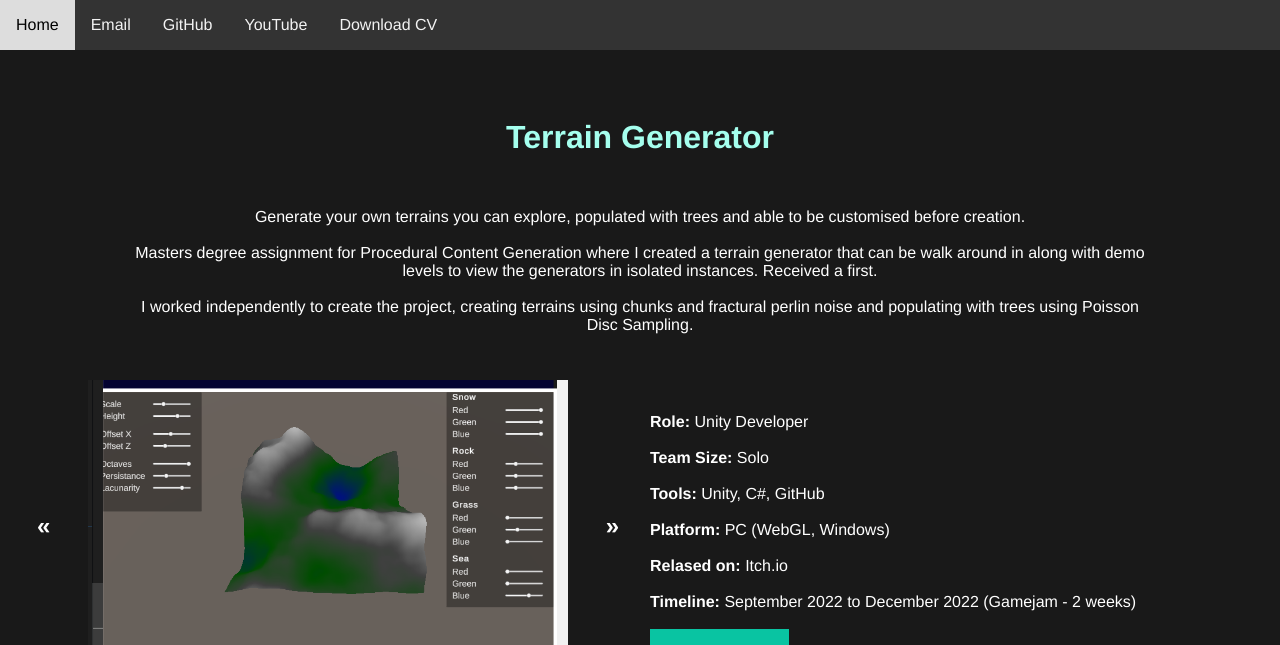
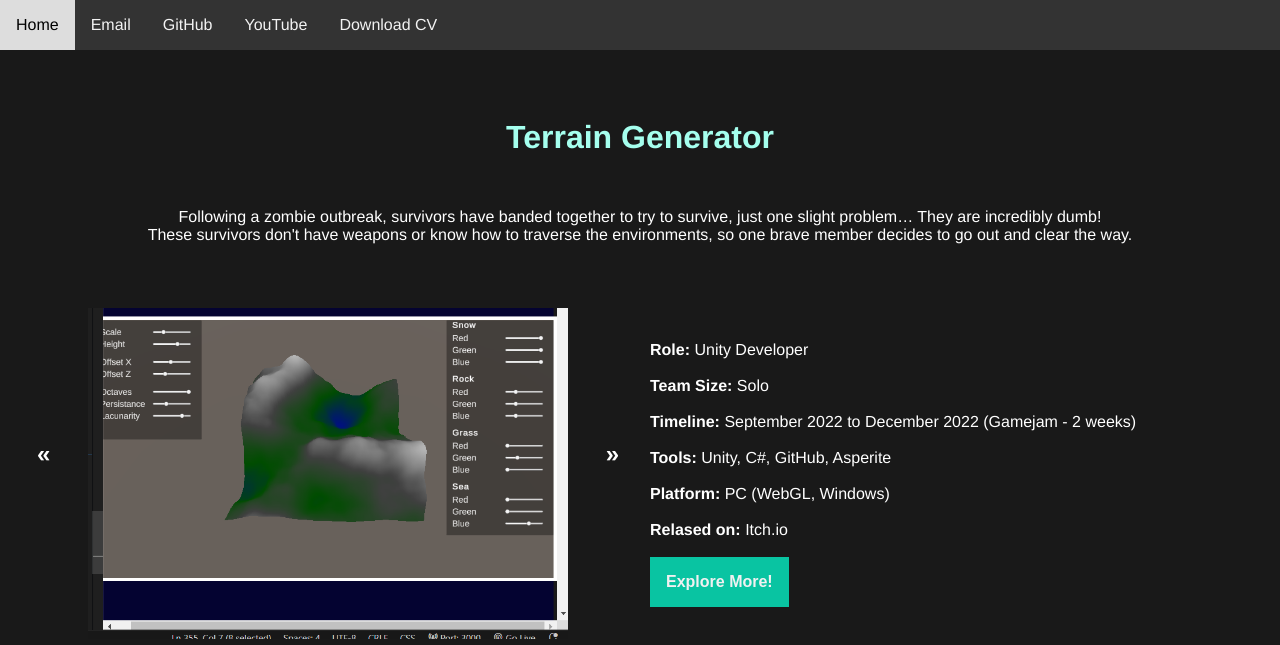
Before and after one commit to KaneAdams-Dev/KaneAdams-Dev.github.io, a Jekyll site: the page built from Projects/ZombeezSurvivorHorde.html, in a window 1280 px wide and 900 px high, cut to the strip 0-645 px from the top of the window. Built offline with Jekyll 4.4.1, drawn with Linux system fonts in a browser that asks for light colours; Markdown is read by kramdown in place of the engine named in the settings.

Commit message:
Survivor Horde
Started adding summary for Survivor Horde

```diff
--- a/Projects/TerrainGeneration.html
+++ b/Projects/TerrainGeneration.html
@@ -89,9 +89,11 @@
                     <br><br>
                     <b>Team Size: </b> Solo
                     <br><br>
+                    <b>Timeline: </b> September 2022 to December 2022
+                    <br><br>
                     <b>Tools: </b> Unity, C#, GitHub
                     <br><br>
-                    <b>Timeline: </b> September 2022 to December 2022
+                    <b>Platforms: </b> Windows, WebGL (Perlin Noise and Poisson Disc demos)
                     <br><br>
 
                     <div class="dropdown">
--- a/Projects/ZombeezSurvivorHorde.html
+++ b/Projects/ZombeezSurvivorHorde.html
@@ -24,14 +24,13 @@
         <div id="synopse">
             <h1>Terrain Generator</h1>
             <p>
-                Generate your own terrains you can explore, populated with trees and able to be customised before creation.
+                Following a zombie outbreak, survivors have banded together to try to survive, just one slight problem… They are incredibly dumb!
+                <br>
+                These survivors don't have weapons or know how to traverse the environments, so one brave member decides to go out and clear the way.
 
                 <br><br>
 
-                Masters degree assignment for Procedural Content Generation where I created a terrain generator that can be walk around in along with demo levels to view the generators in isolated instances. Received a first.
 
-                <br><br>
-                I worked independently to create the project, creating terrains using chunks and fractural perlin noise and populating with trees using Poisson Disc Sampling.
             </p>
         </div>
 
@@ -89,13 +88,13 @@
                     <br><br>
                     <b>Team Size: </b> Solo
                     <br><br>
-                    <b>Tools: </b> Unity, C#, GitHub
+                    <b>Timeline: </b> September 2022 to December 2022 (Gamejam - 2 weeks)
+                    <br><br>
+                    <b>Tools: </b> Unity, C#, GitHub, Asperite
                     <br><br>
                    <b>Platform: </b> PC (WebGL, Windows)
                    <br><br>
                    <b>Relased on: </b>Itch.io
-                    <br><br>
-                    <b>Timeline: </b> September 2022 to December 2022 (Gamejam - 2 weeks)
                     <br><br>
 
                     <div class="dropdown">
```
